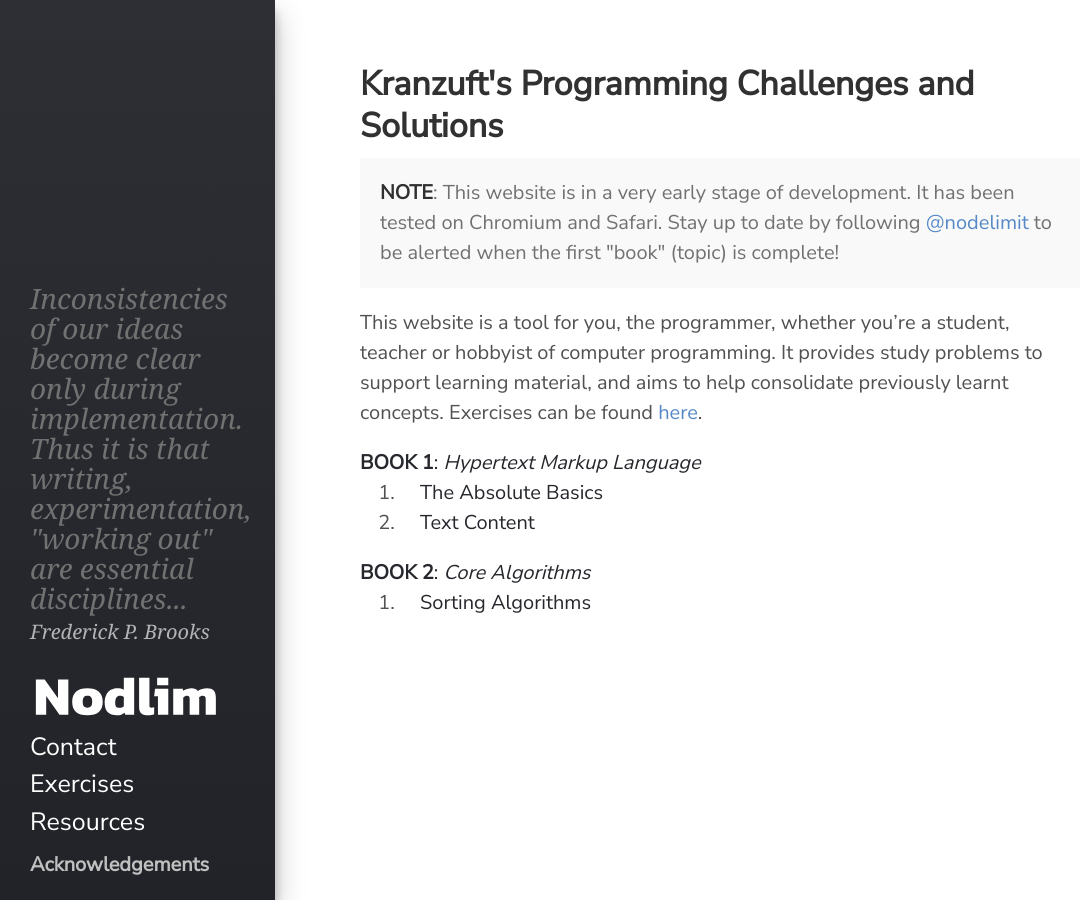
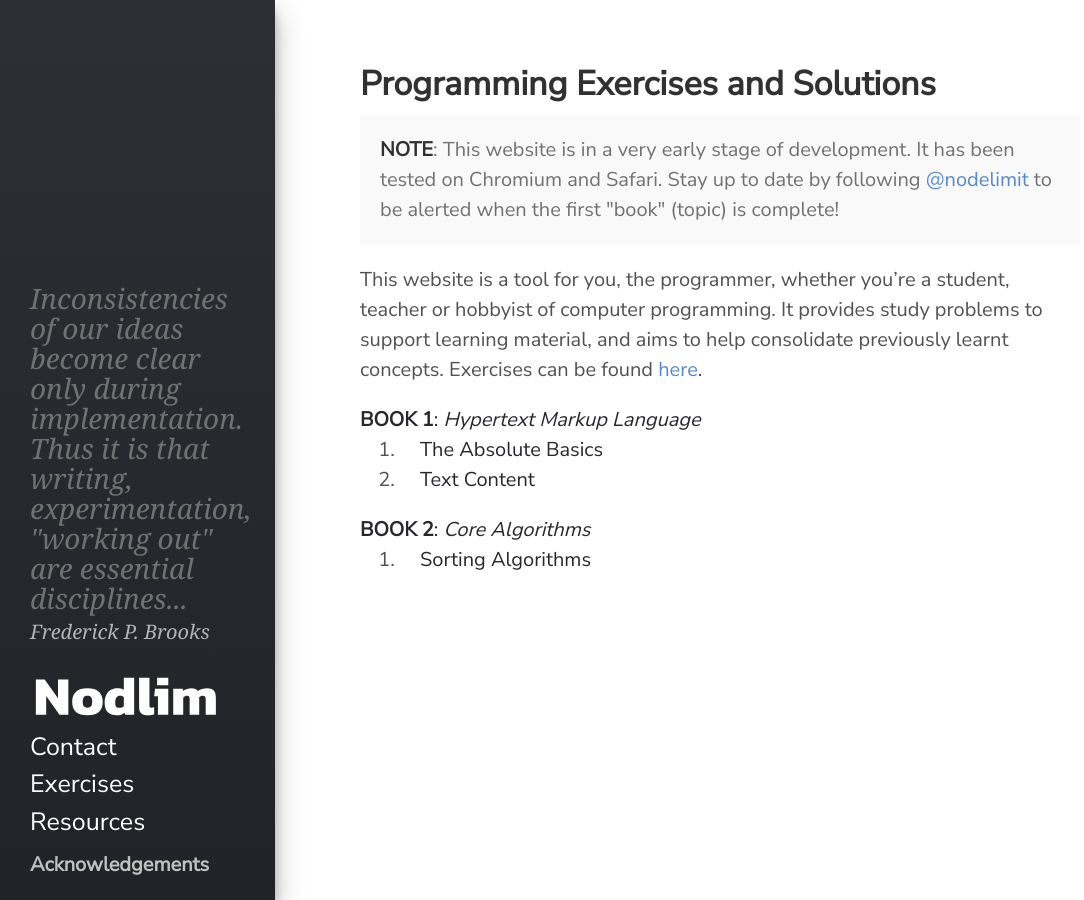
Before and after one commit to kranzuft/nodlim_old, a Jekyll site: the page built from index.md, in a window 1280 px wide. Shown: the whole page, without its empty margins (0-1084 px from the left). Built offline with Jekyll 4.4.1, drawn with Linux system fonts in a browser that asks for light colours.

Commit message:
changed page header

```diff
--- a/index.md
+++ b/index.md
@@ -7,7 +7,7 @@ qcite: https://en.wikipedia.org/wiki/The_Mythical_Man-Month
 qauth-short: I.Kant
 ---
 
-<h1>Kranzuft's Programming Challenges and Solutions</h1>
+<h1>Programming Exercises and Solutions</h1>
 
 <p class="message"> <strong>NOTE</strong>: This website is in a very early stage of development. It has been tested on Chromium and Safari. Stay up to date by following <a href="https://twitter.com/nodelimit">@nodelimit</a> to be alerted when the first "book" (topic) is complete!
 </p>
```
